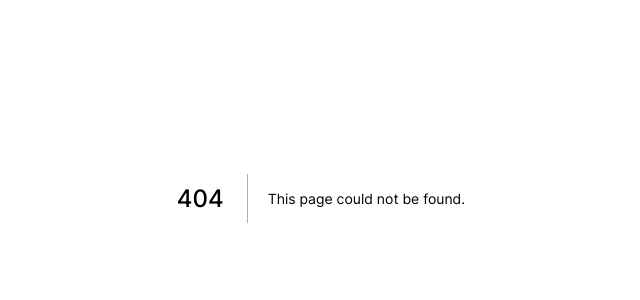
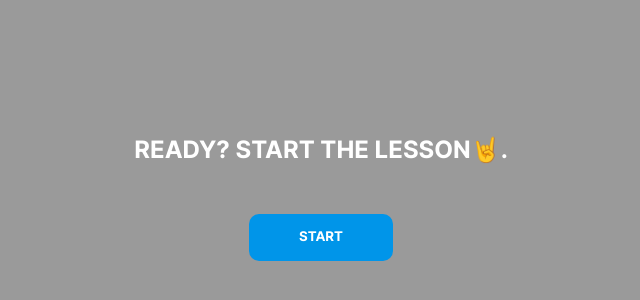
Before and after one commit to JuulVrasdonk/afstudeer-prototype, a Next.js app: page /lesson in a window 1280 px wide. Before the commit this address had no page. Shown: the part 202-502 px from the top of the page, without its empty margins (319-959 px from the left). Built offline with nearby package versions, Linux system fonts and the light colour scheme.

Commit message:
Build start of lesson and countdown

```diff
--- a/components/Home/GuitarPath.js
+++ b/components/Home/GuitarPath.js
@@ -25,7 +25,6 @@ const GuitarPath = () => {
 
     const [isActive, setIsActive] = useState(false);
 
-    isActive ? console.log('isActive is true') : console.log('isActive is false')
 
     const controls = useAnimationControls()
 
--- a/components/Home/LessonDescription.js
+++ b/components/Home/LessonDescription.js
@@ -108,7 +108,7 @@ const LessonDescription = () => {
             <RecapIcon />
             <LessonRecapLabel>Watch lesson recap</LessonRecapLabel>
         </LessonRecap>
-        <StartLesson href="/" >Start lesson🤘</StartLesson>
+        <StartLesson href="/lesson" >Start lesson🤘</StartLesson>
             </CTAContainer>
         </Container>
     )
--- /dev/null
+++ b/components/Lesson/LessonStart.js
@@ -0,0 +1,110 @@
+import styled from 'styled-components'
+import useWindowSize from '/hooks/useWindowSize'
+import TiltDevice from '../SVG/TiltDevice'
+import { useEffect, useState } from 'react'
+
+const Container = styled.div``
+
+const StartLessonContainer = styled.div`
+    width: 100vw;
+    height: 100vh;
+    background-color: ${({started}) => started ? `#36363600`: `#36363680`};
+    display: flex;
+    justify-content: center;
+    align-items: center;
+    flex-direction: column;
+    transition: background-color 0.5s ease-out;
+`
+
+const StartLessonHeading = styled.h2`
+    font-size: 24px;
+    color: #fff;
+    text-transform: uppercase;
+
+    display: ${({started}) => (started ? 'none' : 'block')}
+`
+
+const CountdownText = styled.h2`
+    font-size: 48px;`
+
+const StartButton = styled.button`
+    margin: 0 30px;
+    background-color: #0095E9;
+    display: block;
+    text-align: center;
+    padding: 14px 50px 17px;
+    border-radius: 10px;
+    font-weight: 700;
+    text-decoration: none;
+    color: white;
+    text-transform: uppercase;
+    outline: none;
+    border: none;
+    margin-top: 50px;
+    cursor: pointer;
+`
+
+const TiltContainer = styled.div`
+    display: flex;
+    flex-direction: column;
+    align-items: center;
+    justify-content: center;
+    height: 100vh;
+    width: 100vw;
+    background-color: #fff
+`
+
+const TiltHeading = styled.h2`
+    font-size: 24px;
+    text-transform: uppercase;
+    margin-top: 20px;
+`
+
+
+const LessonStart = ({finished, setFinished}) => {
+    const {width, height} = useWindowSize()
+
+    const [count, setCount] = useState(0);
+    const [started, setStarted] = useState(false);
+
+
+
+
+    useEffect(() => {
+        let interval;
+        if (started && count > 0) {
+        interval = setInterval(() => setCount(count - 1), 1000);
+        } else if (count === 0 && started) {
+            setFinished(true);
+            setStarted(false)
+        }
+        return () => clearInterval(interval);
+    }, [started, count, setFinished]);
+
+    const countDown = () => {
+        setCount(3);
+        setStarted(true);
+        setFinished(false);
+    };
+
+    return(
+        <Container>
+            {width > height ?
+                <StartLessonContainer started={started}>
+                    <StartLessonHeading started={started}>Ready? Start the lesson🤘.</StartLessonHeading>
+                    {count > 0 ? (
+                        <CountdownText>{count}</CountdownText>
+                    ) : (
+                        <StartButton onClick={() => countDown()}>Start</StartButton>
+                    )}
+
+                </StartLessonContainer> :
+                <TiltContainer>
+                    <TiltDevice />
+                    <TiltHeading>Tilt your device please</TiltHeading>
+                </TiltContainer>}
+        </Container>
+    )
+}
+
+export default LessonStart
--- /dev/null
+++ b/hooks/useWindowSize.js
@@ -0,0 +1,30 @@
+import { useState, useEffect } from "react";
+
+// Hook
+const useWindowSize = () => {
+    // Initialize state with undefined width/height so server and client renders match
+    // Learn more here: https://joshwcomeau.com/react/the-perils-of-rehydration/
+    const [windowSize, setWindowSize] = useState({
+      width: undefined,
+      height: undefined,
+    });
+    useEffect(() => {
+      // Handler to call on window resize
+      function handleResize() {
+        // Set window width/height to state
+        setWindowSize({
+          width: window.innerWidth,
+          height: window.innerHeight,
+        });
+      }
+      // Add event listener
+      window.addEventListener("resize", handleResize);
+      // Call handler right away so state gets updated with initial window size
+      handleResize();
+      // Remove event listener on cleanup
+      return () => window.removeEventListener("resize", handleResize);
+    }, []); // Empty array ensures that effect is only run on mount
+    return windowSize;
+  }
+
+  export default useWindowSize;
--- a/pages/index.js
+++ b/pages/index.js
@@ -9,7 +9,7 @@ const Home = () => {
   return (
     <>
       <Head>
-        <title>Afstudeer prototype</title>
+        <title>Home</title>
         <meta name="description" content="Generated by create next app" />
         <meta name="viewport" content="width=device-width, initial-scale=1" />
         <link rel="icon" href="/favicon.ico" />
--- /dev/null
+++ b/pages/lesson/index.js
@@ -0,0 +1,23 @@
+import Head from 'next/head'
+import LessonStart from '/components/Lesson/LessonStart'
+import { useState } from 'react';
+
+
+const Lesson = () => {
+    const [finished, setFinished] = useState(false);
+    console.log(finished);
+
+    return(
+        <>
+            <Head>
+                <title>Lesson</title>
+                <meta name="description" content="Generated by create next app" />
+                <meta name="viewport" content="width=device-width, initial-scale=1" />
+                <link rel="icon" href="/favicon.ico" />
+            </Head>
+            {!finished && <LessonStart {...finished} setFinished={setFinished}/>}
+        </>
+    )
+}
+
+export default Lesson
```
Also changed, not shown: components/SVG/TiltDevice.js (added, +28 -0 lines), components/Lesson/LessonMain.js (added).
